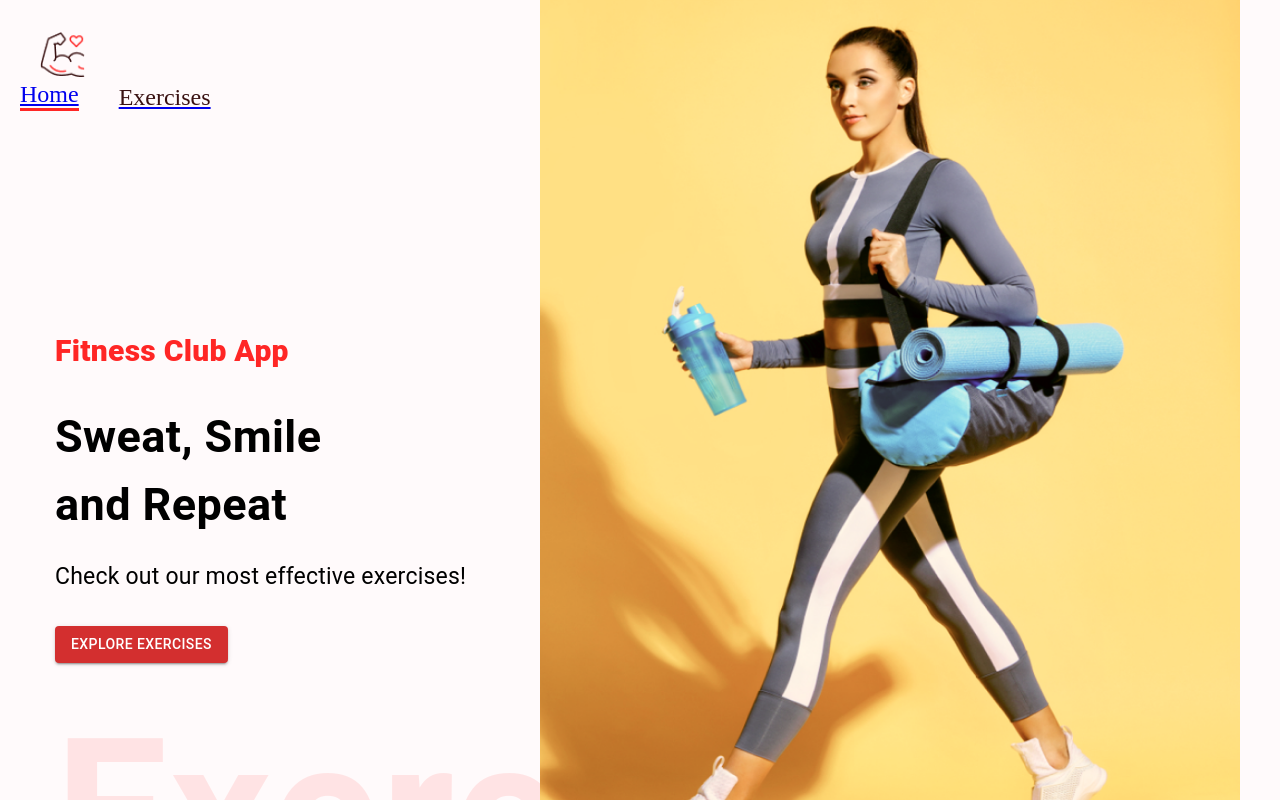
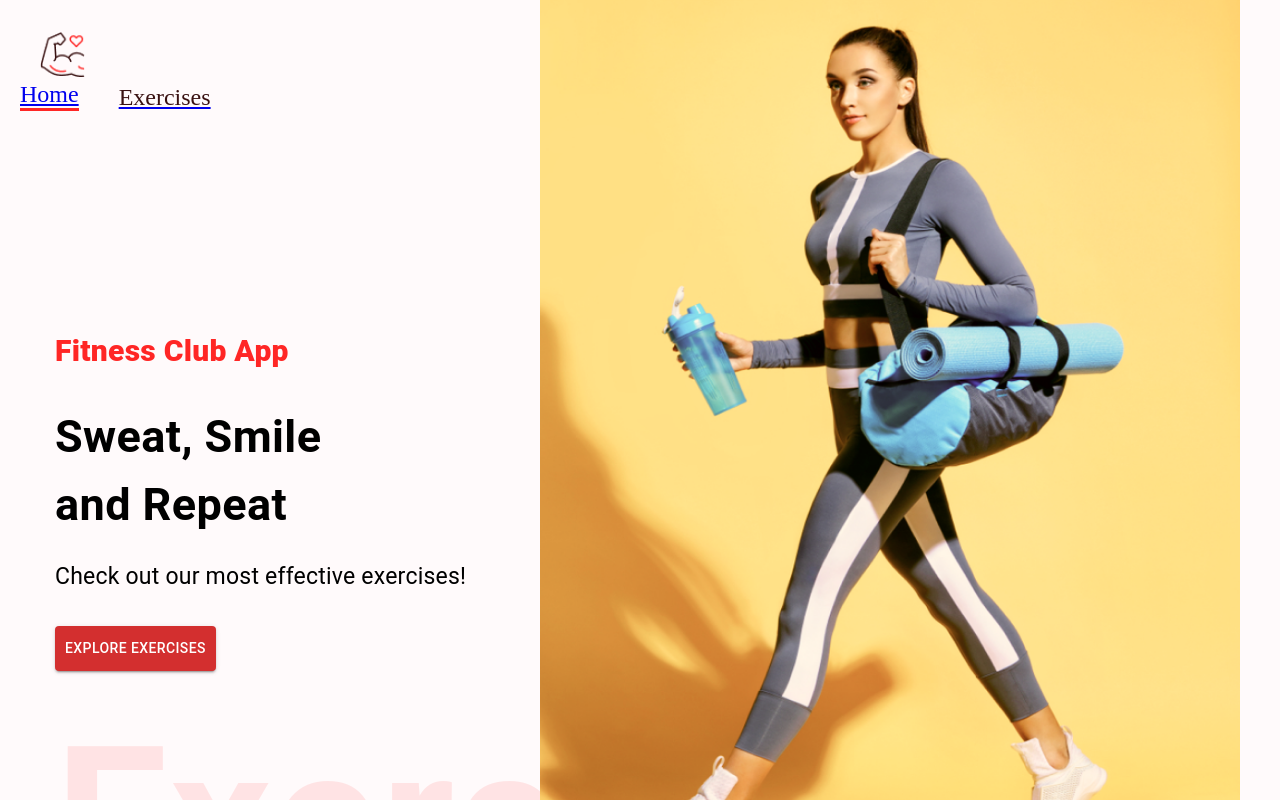
Before and after one commit to gaurav-sarage/fitness-app, a React (Create React App) app: page / in a window 1280 px wide. Shown: the top 800 px of the page. Built offline with nearby package versions, Linux system fonts and the light colour scheme; the HTML template or start-up script is replaced by a standard one.

Commit message:
completed HeroBanner file

```diff
--- a/src/components/HeroBanner.js
+++ b/src/components/HeroBanner.js
@@ -26,7 +26,7 @@ const HeroBanner = () => {
       </Typography>
 
       <Button variant="contained" color="error" href="#exercises"
-      sx={{ backgroundColor: "FF2625" }}
+      sx={{ backgroundColor: "FF2625", padding: "10px" }}
       >
         Explore Exercises
       </Button>
```
